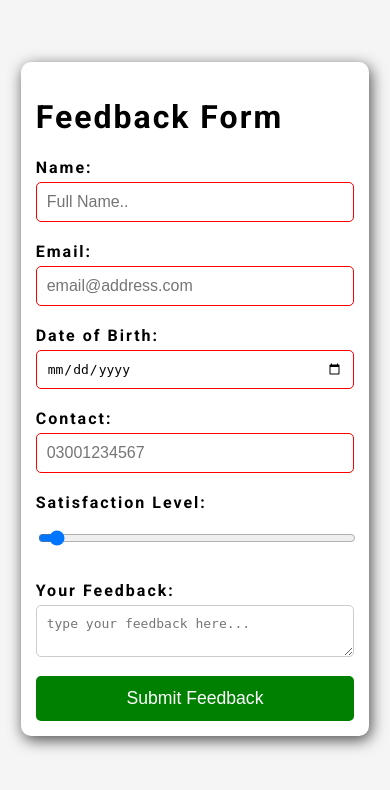
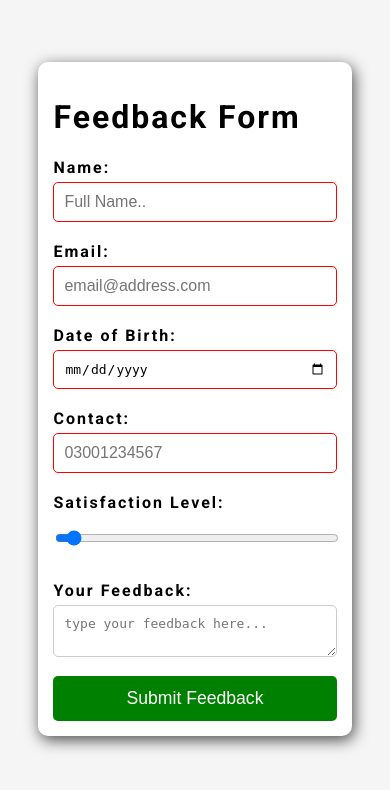
Before and after one commit to umarzamann/umar-exam, a PHP site: page / in a window 390 px wide. Shown: the top 790 px of the page. Run offline with PHP 8.4, Linux system fonts and the light colour scheme.

Commit message:
testing media query for mobile view

```diff
--- a/style.css
+++ b/style.css
@@ -112,8 +112,8 @@ body {
       padding: 10px;
     }
     .container {
-        width: 90%;
-        max-width: 400px;
+        width: 80%;
+        max-width: 300px;
         margin: 20px auto;
         padding: 15px;
     }
```
